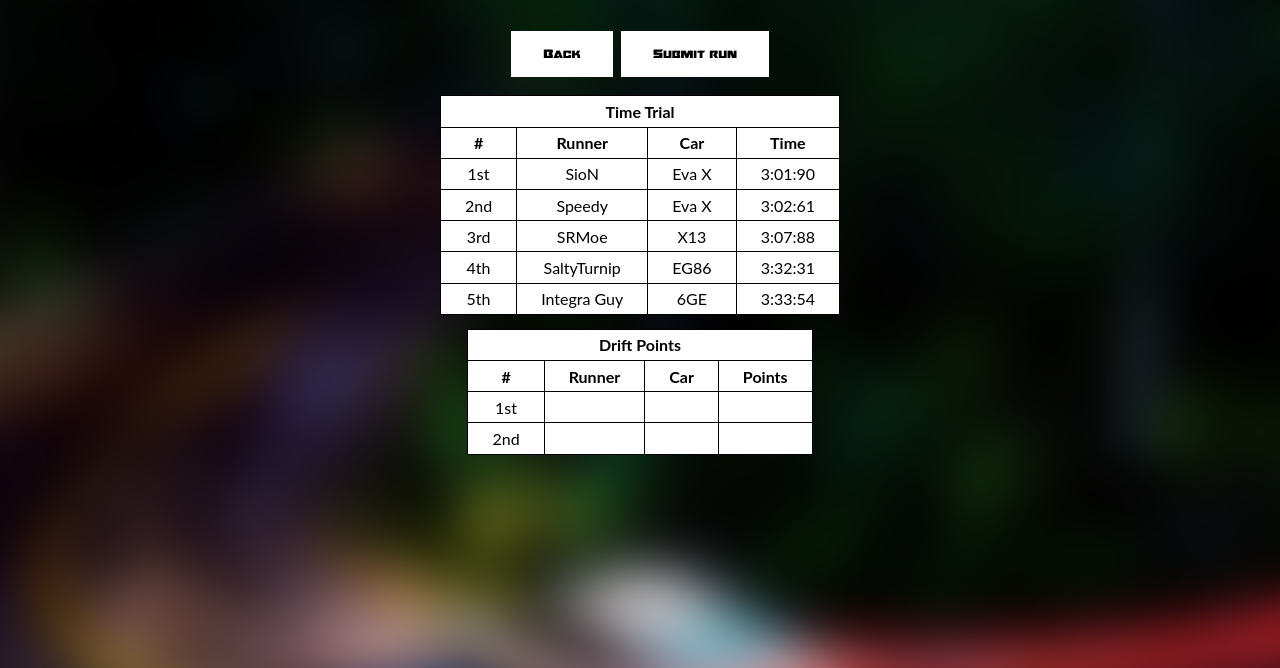
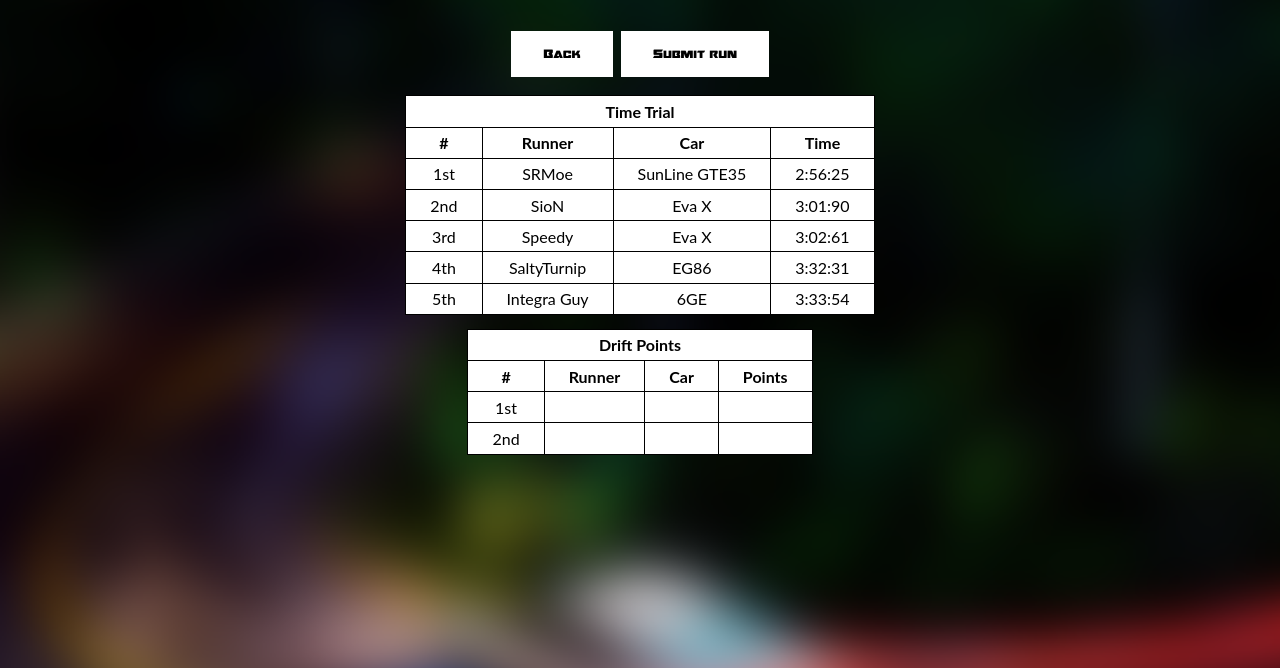
Before and after one commit to drift86speed/drift86speed.github.io, a plain HTML site: page port.html in a window 1280 px wide. Shown: the part 132-800 px from the top of the page. Drawn offline with Linux system fonts and the light colour scheme.

Commit message:
Update port.html

```diff
--- a/port.html
+++ b/port.html
@@ -107,23 +107,23 @@ function ShortCut() {
 </tr>
 </thead>
 <tbody>
+<tr onclick="window.location='https://www.youtube.com/watch?v=vCFXrESxVFo';">
+    <td>1st</td>
+    <td class="bold">SRMoe</td>
+    <td>SunLine GTE35</td>
+    <td>2:56:25</td>
+</tr>
 <tr onclick="window.location='https://youtu.be/F0tgYvq-OPY';">
-    <td>1st</td>
+    <td>2nd</td>
     <td class="bold">SioN</td>
     <td>Eva X</td>
     <td>3:01:90</td>
 </tr>
 <tr onclick="window.location='https://www.youtube.com/watch?v=He4X9GJxEHQ';">
-    <td>2nd</td>
+    <td>3rd</td>
     <td class="bold">Speedy</td>
     <td>Eva X</td>
     <td>3:02:61</td>
-</tr>
-<tr onclick="window.location='https://www.youtube.com/watch?v=Muai9eg5r_Y';">
-    <td>3rd</td>
-    <td class="bold">SRMoe</td>
-    <td>X13</td>
-    <td>3:07:88</td>
 </tr>
 <tr onclick="window.location='https://www.youtube.com/watch?v=913GnI3hBmM';">
     <td>4th</td>
```
